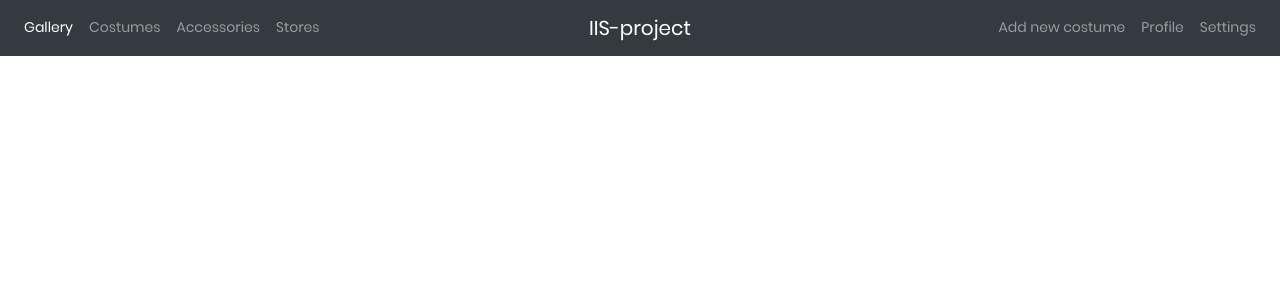
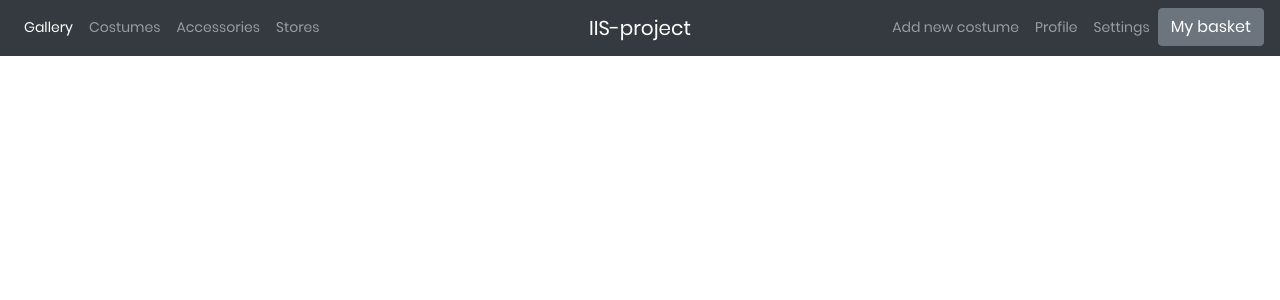
Before and after one commit to MatejKastak/iis, a Django app: page / in a window 1280 px wide. Shown: the top 300 px of the page. Run offline with Django 3.2, Linux system fonts and the light colour scheme; data that the repository does not hold is empty; some libraries are stand-ins or nearby versions.

Commit message:
Add basket button to navigation.

```diff
--- a/costumes/templates/base.html
+++ b/costumes/templates/base.html
@@ -100,6 +100,13 @@
 
 	  </li>
 
+	  <li class="nav-item">
+
+	    <!-- TODO: Add number of elements in basket?-->
+	    <a class="btn btn-secondary" href="/basket">My basket</a>
+
+	  </li>
+
 	</ul>
 
       </div>
```
